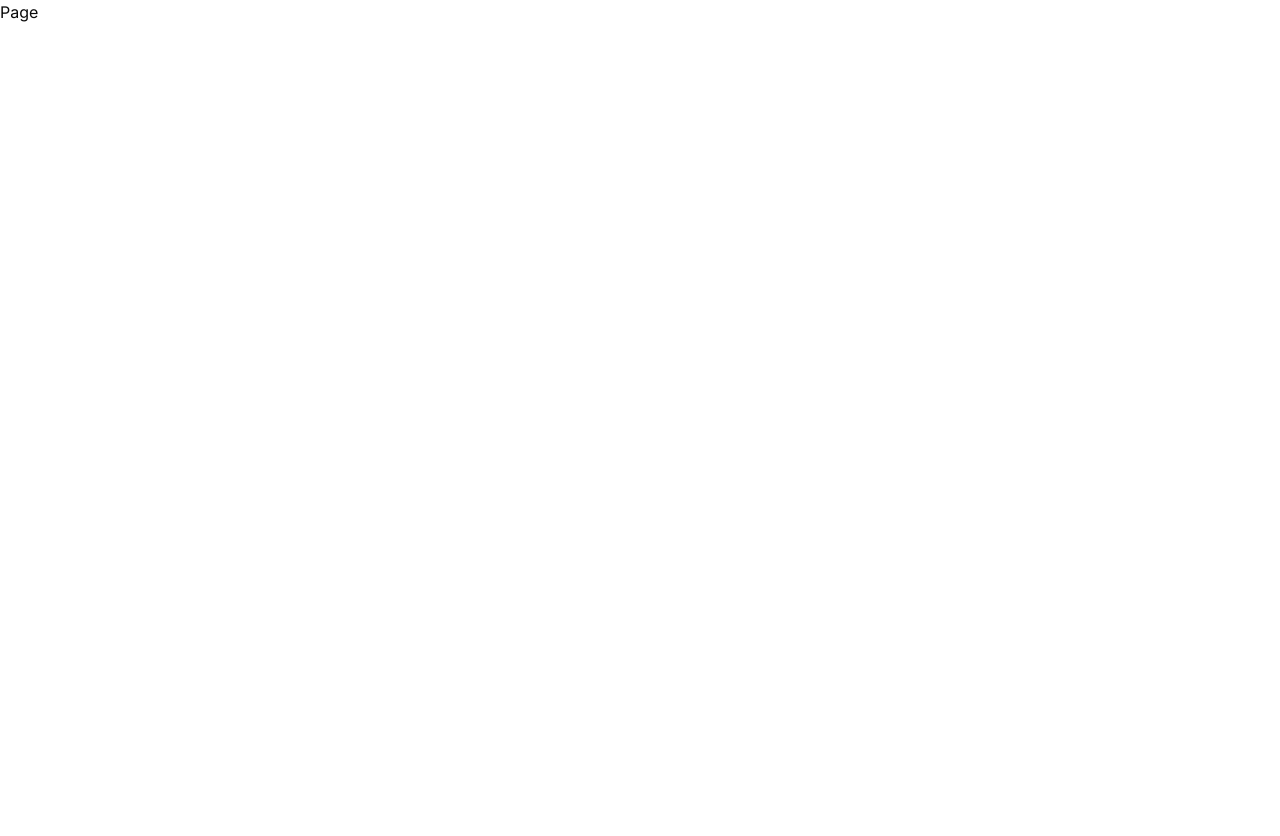
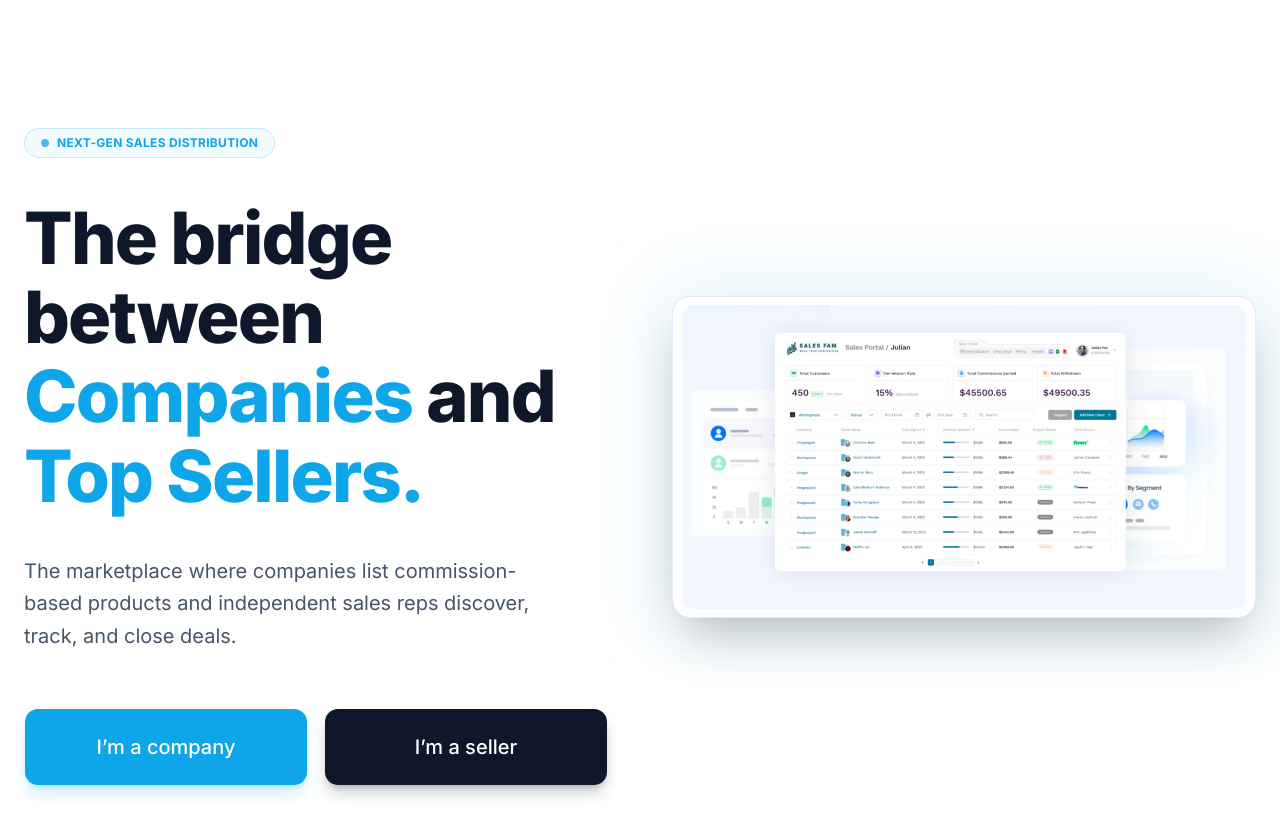
Before and after one commit to evuventures/salesfam-front, a Next.js app: page / in a window 1280 px wide. Shown: the top 836 px of the page. Before the commit the page ends 800 px from the top, so only its background shows below. Built offline with nearby package versions, Linux system fonts and the light colour scheme.

Commit message:
feat: implement Hero component

```diff
--- a/app/page.tsx
+++ b/app/page.tsx
@@ -1,7 +1,9 @@
-import React from "react";
+import Hero from "@/components/sections/Hero";
 
-const Page = () => {
-  return <div>Page</div>;
-};
-
-export default Page;
+export default function Home() {
+	return (
+		<main className="pt-24 md:pt-32 pb-20 space-y-20 md:space-y-32">
+			<Hero />
+		</main>
+	);
+}
--- /dev/null
+++ b/components/sections/Hero.tsx
@@ -0,0 +1,66 @@
+import Image from "next/image";
+import { Badge } from "../ui/badge";
+import { Button, buttonVariants } from "../ui/button";
+import Link from "next/link";
+
+export default function Hero() {
+	return (
+		<section
+			id="hero"
+			className="max-w-site mx-auto px-6 grid lg:grid-cols-2 gap-12 lg:gap-16 items-center"
+		>
+			<div className="space-y-8 md:space-y-10 text-center lg:text-left">
+				<Badge className="inline-flex items-center gap-2 px-4 py-3.5 border-brand/20 bg-brand/5 text-[10px] md:text-xs font-bold tracking-wide uppercase text-brand">
+					<span className="w-2 h-2 rounded-full bg-brand animate-pulse" />
+					Next-Gen Sales Distribution
+				</Badge>
+				<h1 className="text-4xl md:text-6xl lg:text-7xl font-extrabold tracking-tight text-ink leading-[1.1]">
+					The bridge between <span className="text-brand">Companies</span> and{" "}
+					<span className="text-brand">Top Sellers.</span>
+				</h1>
+				<p className="text-lg md:text-xl text-mute max-w-lg mx-auto lg:mx-0 leading-relaxed">
+					The marketplace where companies list commission-based products and
+					independent sales reps discover, track, and close deals.
+				</p>
+				<div className="flex flex-col sm:flex-row gap-4 pt-4">
+					<Link
+						href="#"
+						className={buttonVariants({
+							variant: "brand",
+							size: "lg",
+							className:
+								"flex-1 h-auto px-8 py-6 text-xl rounded-xl hover:-translate-y-1 transition-all",
+						})}
+					>
+						I&rsquo;m a company
+					</Link>
+					<Link
+						href="#"
+						className={buttonVariants({
+							variant: "dark",
+							size: "lg",
+							className:
+								"flex-1 h-auto px-8 py-6 text-xl rounded-xl hover:-translate-y-1 transition-all",
+						})}
+					>
+						I&rsquo;m a seller
+					</Link>
+				</div>
+			</div>
+
+			<div className="relative group mt-8 lg:mt-0">
+				<div className="absolute -inset-4 bg-brand/10 rounded-[2rem] blur-2xl group-hover:bg-brand/20 transition-all duration-500" />
+				<div className="relative bg-white border border-line rounded-2xl shadow-2xl overflow-hidden p-2">
+					<Image
+						src="/images/dashboardimg.png"
+						alt="Clean modern SaaS dashboard interface showing sales pipeline, revenue charts, and reps directory"
+						width={1200}
+						height={900}
+						className="w-full h-auto rounded-xl shadow-inner"
+						priority
+					/>
+				</div>
+			</div>
+		</section>
+	);
+}
```
Also changed, not shown: public/images/dashboardimg.png (added).
